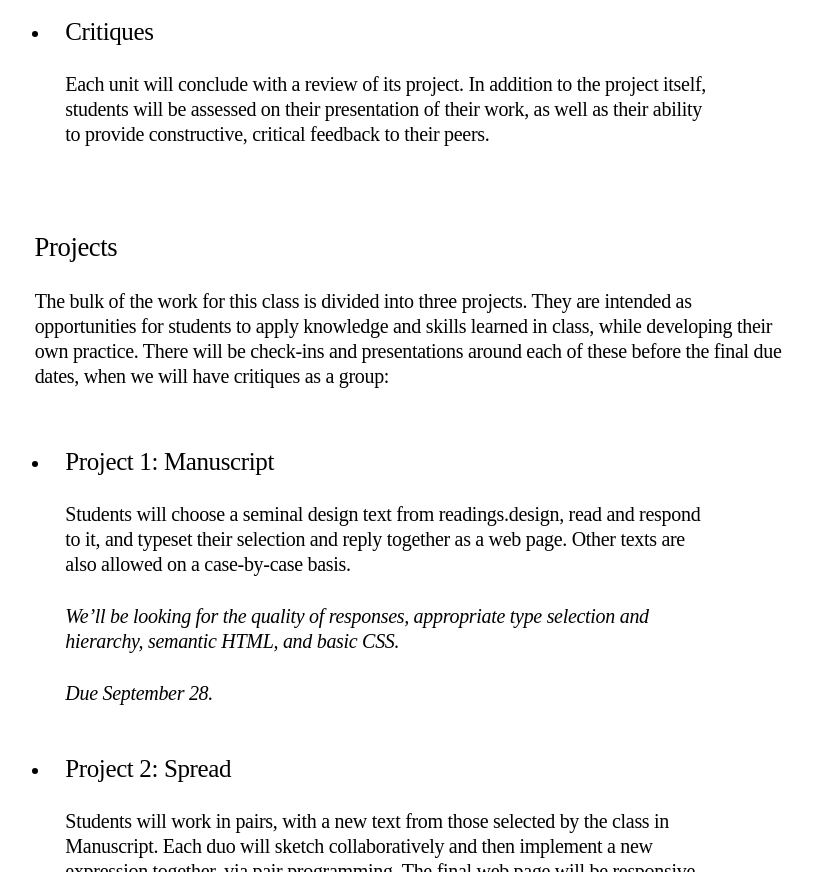
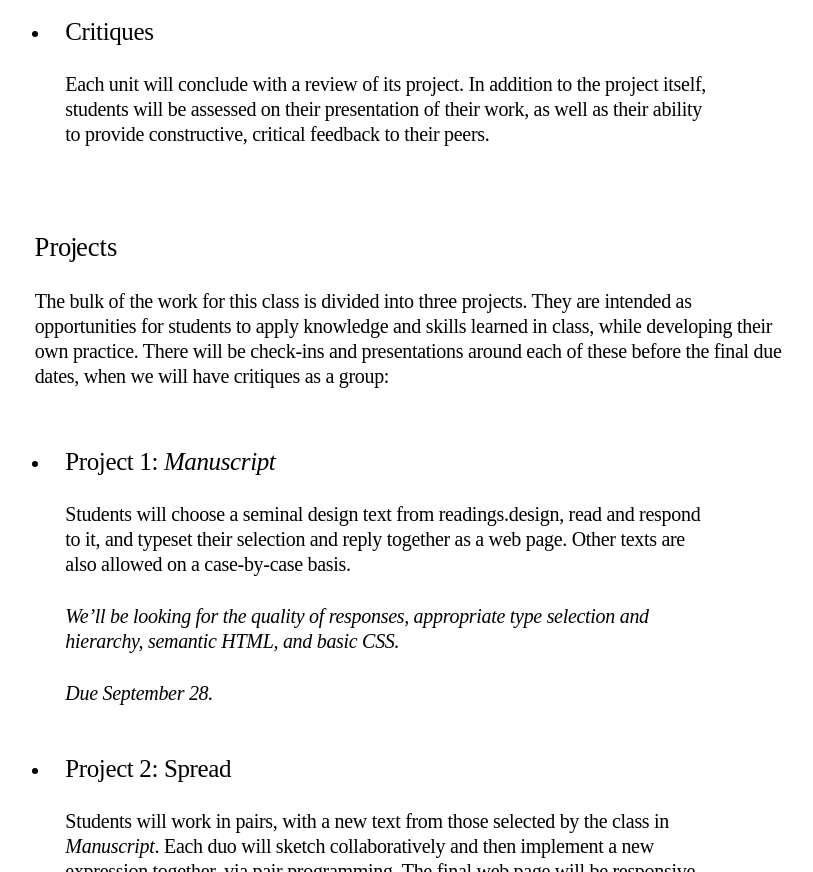
Before and after one commit to core-interaction/core-interaction.github.io, a Jekyll site: the page built from syllabus.md, in a window 1280 px wide and 900 px high, scrolled down 2516 px. Shown: the part 28-900 px from the top of the window, without its empty margins (141-954 px from the left). Built offline with Jekyll 4.4.1, drawn with Linux system fonts in a browser that asks for light colours; some of the changed text lies outside the part shown.

Commit message:
Kerning and itals.

```diff
--- a/syllabus.md
+++ b/syllabus.md
@@ -9,7 +9,7 @@ links:
 
 
 
-## Course description
+## {{ 'Course description' | kerning }}
 
 
 
@@ -26,7 +26,7 @@ In this course, students will learn intermediate and advanced methods in typogra
 
 
 
-## Learning outcomes
+## {{ 'Learning outcomes' | kerning }}
 
 
 
@@ -46,11 +46,11 @@ By the end of this semester, students will:
 
 
 
-## Assessable tasks
+## {{ 'Assessable tasks' | kerning }}
 
 
 
-### Unit tasks
+### {{ 'Unit tasks' | kerning }}
 {: .two-below}
 
 * #### Readings and reviews
@@ -67,14 +67,14 @@ By the end of this semester, students will:
 
 
 
-### Projects
+### {{ 'Projects' | kerning }}
 
 
 
 The bulk of the work for this class is divided into three projects. They  are intended as opportunities for students to apply knowledge and skills learned in class, while developing their own practice. There will be check-ins and presentations around each of these before the final due dates, when we will have critiques as a group:
 {: .two-below}
 
-* #### Project 1: Manuscript
+* #### Project 1: *Manuscript*
 
 	Students will choose a seminal design text from readings.design, read and respond to it, and typeset their selection and reply together as a web page. Other texts are also allowed on a case-by-case basis.
 
@@ -84,13 +84,13 @@ The bulk of the work for this class is divided into three projects. They  are in
 
 * #### Project 2: Spread
 
-	Students will work in pairs, with a new text from those selected by the class in Manuscript. Each duo will sketch collaboratively and then implement a new expression together, via pair programming. The final web page will be responsive for mobile, desktop, and print layouts.
+	Students will work in pairs, with a new text from those selected by the class in *Manuscript*. Each duo will sketch collaboratively and then implement a new expression together, via pair programming. The final web page will be responsive for mobile, desktop, and print layouts.
 
 	*Here we’re looking for successful design and development collaboration, box-model layout design, and use of responsive media queries.*
 
 	*Due October 26.*
 
-* #### Project 3: Binding
+* #### Project 3: *Binding*
 
 	Students will assemble a collection of texts from Spread, combined with their original selection, into a “book”. The book will be a multi-page website with a homepage (cover), navigation (table of contents), individual pages for each text, and an introduction (colophon)—with consistent styles applied across all pages.
 
```
